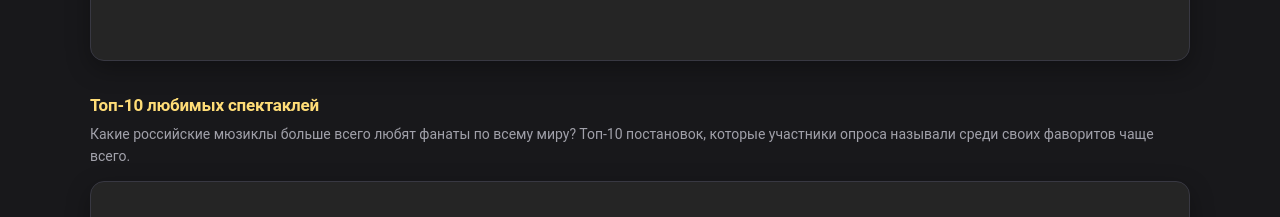
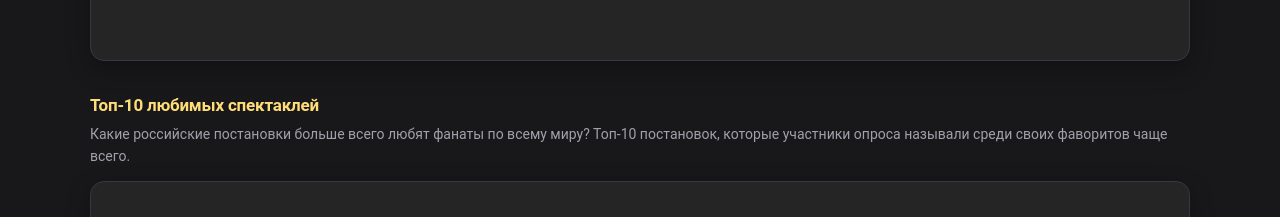
Before and after one commit to rmt-map/rmt-map.github.io, a plain HTML site: page index.html in a window 1280 px wide. Shown: the part 3260-3477 px from the top of the page. Drawn offline with Linux system fonts and the light colour scheme; no server answers; a script that the page names is missing.

Commit message:
Word musicals corrected

```diff
--- a/index.html
+++ b/index.html
@@ -787,7 +787,7 @@
 
       <h3 id="topMusicals" class="sub-section-title">Топ-10 любимых спектаклей</h3>
       <p class="sub-section-lead">
-        Какие российские мюзиклы больше всего любят фанаты по всему миру? Топ-10 постановок, которые участники опроса называли среди своих фаворитов чаще всего.
+        Какие российские постановки больше всего любят фанаты по всему миру? Топ-10 постановок, которые участники опроса называли среди своих фаворитов чаще всего.
       </p>
       <div class="charts-stack">
         <div class="chart-card">
```
